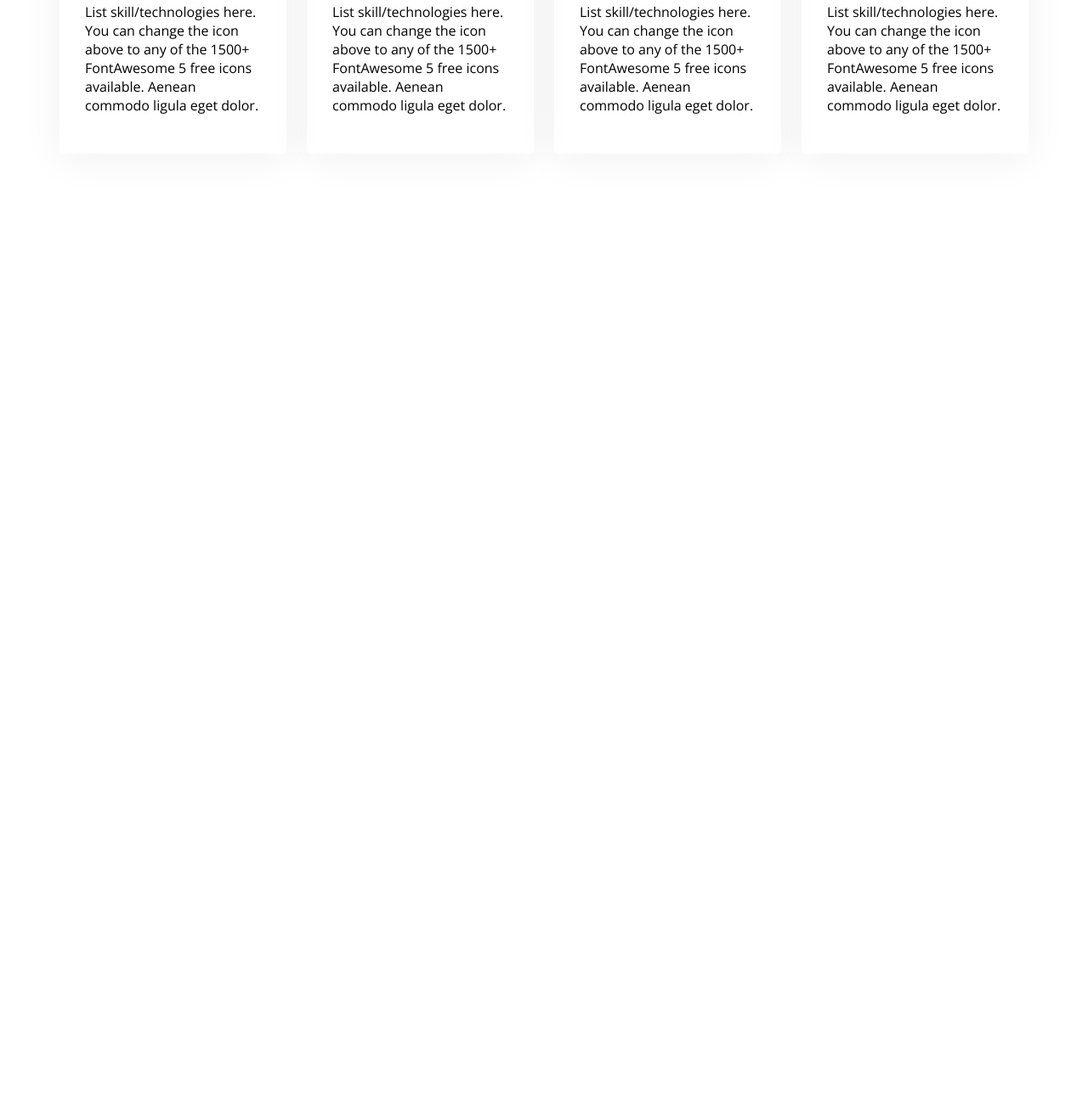
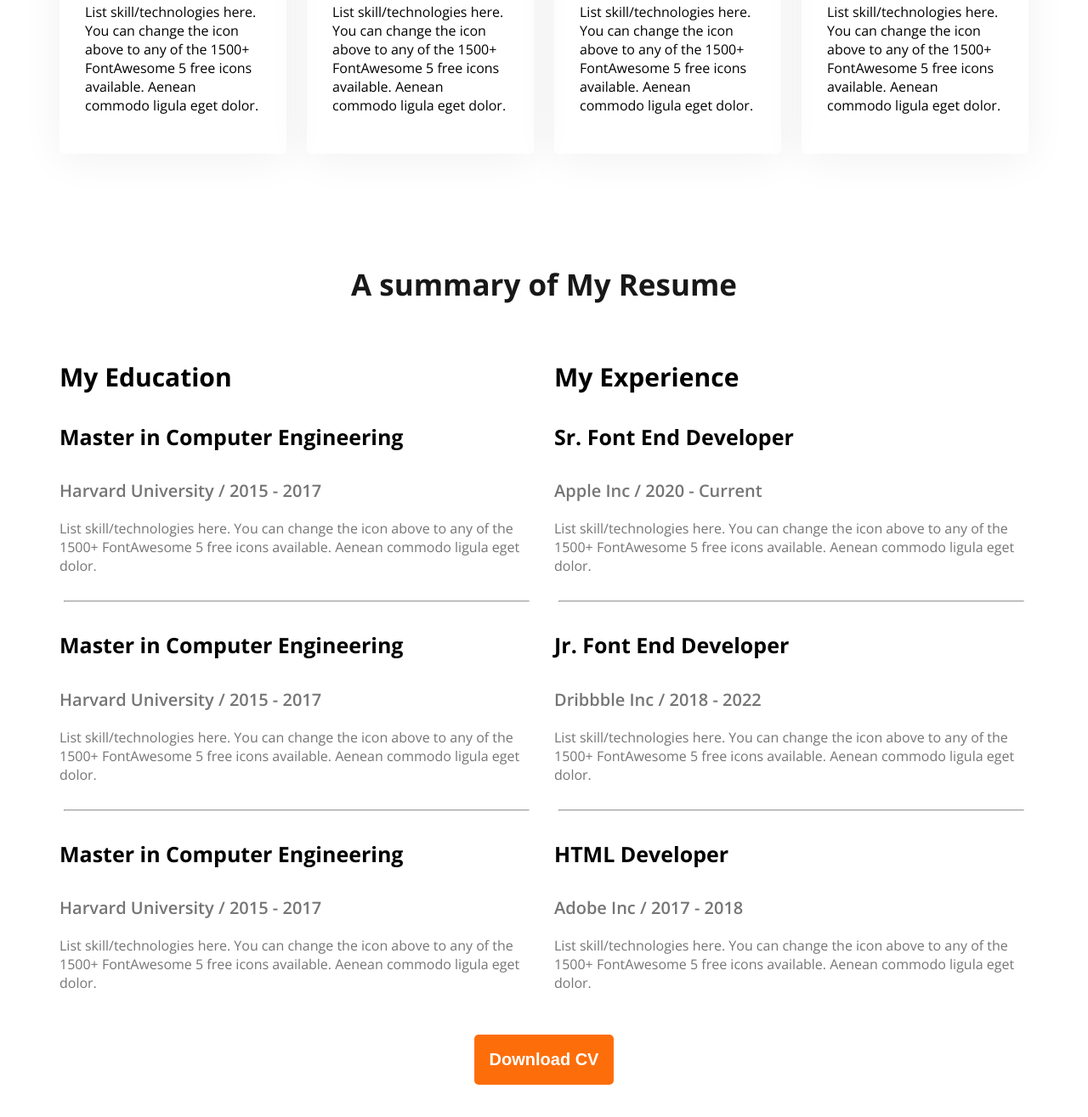
Before and after one commit to mdhabibulla/web-devloper-portfolio, a plain HTML site: page index.html in a window 1280 px wide. Shown: the part 1967-3282 px from the top of the page at 85% size. Before the commit the page ends 2278 px from the top, so only its background shows below. Drawn offline with nearby package versions, Linux system fonts and the light colour scheme.

Commit message:
Resume Section Added

```diff
--- a/index.html
+++ b/index.html
@@ -92,6 +92,65 @@
              </div>
           </section>
 
+          <!-- Resume section  -->
+           <section class="resume">
+            <h3 class="section-title text-center">A summary of My Resume</h3>
+             <div class="resume-container">
+               <!-- .resume-column*2>h3.resume-column-title+.experience*3>h4.experience-title+h5.experience-sub-title+.experience-description -->
+               <div class="resume-column">
+                  <h3 class="resume-column-title">My Education</h3>
+                  <div class="experience">
+                     <h4 class="experience-title">Master in Computer Engineering</h4>
+                     <h5 class="experience-sub-title">Harvard University / 2015 - 2017</h5>
+                     <div class="experience-description">List skill/technologies here. You can change the icon above
+                     to any of the 1500+ FontAwesome 5 free icons available. Aenean commodo ligula eget dolor.</div>
+                  </div>
+                  <hr>
+                  <div class="experience">
+                     <h4 class="experience-title">Master in Computer Engineering</h4>
+                     <h5 class="experience-sub-title">Harvard University / 2015 - 2017</h5>
+                     <div class="experience-description">List skill/technologies here. You can change the icon above
+                     to any of the 1500+ FontAwesome 5 free icons available. Aenean commodo ligula eget dolor.</div>
+                  </div>
+                  <hr>
+
+                  <div class="experience">
+                     <h4 class="experience-title">Master in Computer Engineering</h4>
+                     <h5 class="experience-sub-title">Harvard University / 2015 - 2017</h5>
+                     <div class="experience-description">List skill/technologies here. You can change the icon above
+                     to any of the 1500+ FontAwesome 5 free icons available. Aenean commodo ligula eget dolor.</div>
+                  </div>
+               </div>
+               <div class="resume-column">
+                  <h3 class="resume-column-title">My Experience</h3>
+                  <div class="experience">
+                     <h4 class="experience-title">Sr. Font End Developer</h4>
+                     <h5 class="experience-sub-title">Apple Inc / 2020 - Current</h5>
+                     <div class="experience-description">List skill/technologies here. You can change the icon above
+                        to any of the 1500+ FontAwesome 5 free icons available. Aenean commodo ligula eget dolor.</div>
+                  </div>
+                  <hr>
+                  <div class="experience">
+                     <h4 class="experience-title">Jr. Font End Developer</h4>
+                     <h5 class="experience-sub-title">Dribbble Inc / 2018 - 2022</h5>
+                     <div class="experience-description">List skill/technologies here. You can change the icon above
+                        to any of the 1500+ FontAwesome 5 free icons available. Aenean commodo ligula eget dolor.</div>
+                  </div>
+                  <hr>
+                  <div class="experience">
+                     <h4 class="experience-title">HTML Developer</h4>
+                     <h5 class="experience-sub-title">Adobe Inc / 2017 - 2018</h5>
+                     <div class="experience-description">List skill/technologies here. You can change the icon above
+                        to any of the 1500+ FontAwesome 5 free icons available. Aenean commodo ligula eget dolor.</div>
+                  </div>
+               </div>
+            </div>
+            <div class="text-center resume-download-cv">
+               <button class="btn-primary">Download CV</button>
+            </div>
+
+           </section>
+
     </main>
     <footer>
 
--- a/styles/portfolio.css
+++ b/styles/portfolio.css
@@ -116,3 +116,30 @@ main section{
     border-radius: 5px;
     box-shadow: 0px 6px 50px 0px rgba(0, 0, 0, 0.06);
 }
+/* resume section style  */
+.resume-column-title{
+    font-size: 30px;
+    font-weight:bold;
+}
+.resume-container{
+    display: flex;
+    gap: 24px;
+}
+.experience-title{
+    font-size: 25px;
+    font-weight: bold;
+}
+.experience-sub-title{
+    font-size: 20px;
+    font-weight: 600;
+    margin-bottom: 20px;
+}
+.experience-description, .experience-sub-title{
+    color: #757575;
+}
+.resume hr{
+    margin: 30px 5px;
+}
+.resume-download-cv{
+    margin-top: 50px;
+}
```
